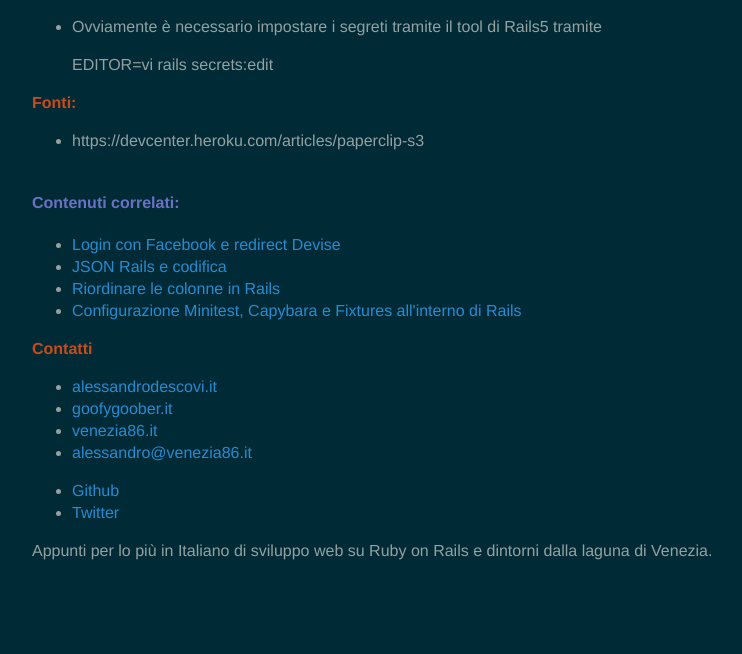
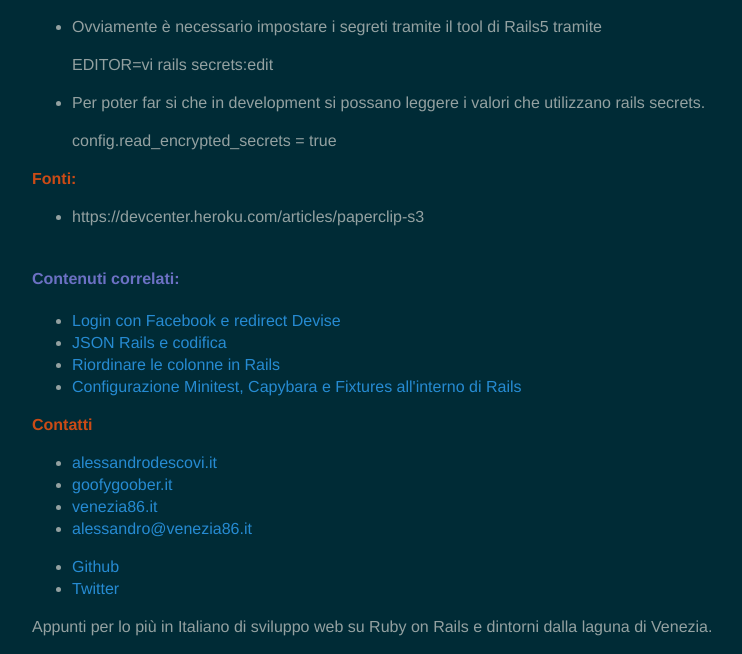
Before and after one commit to descovi/simonini.github.io, a Jekyll site: the page built from _posts/2017-12-16-configurare-amazons3-paperclip.md, in a window 1280 px wide. Shown: the part 845-1499 px from the top of the page, without its empty margins (128-870 px from the left). Built offline with Jekyll 4.4.1, drawn with Linux system fonts in a browser that asks for light colours; before the commit the page ends 1423 px from its top, so only the background shows below that.

Commit message:
ricordarti read encrypted secrets

```diff
--- a/_posts/2017-12-16-configurare-amazons3-paperclip.md
+++ b/_posts/2017-12-16-configurare-amazons3-paperclip.md
@@ -32,6 +32,11 @@
 
     EDITOR=vi rails secrets:edit
 
+- Per poter far si che in development si possano leggere i valori che utilizzano rails secrets.
+
+    config.read_encrypted_secrets = true
+
+
 ## Fonti:
 
 - https://devcenter.heroku.com/articles/paperclip-s3
```
